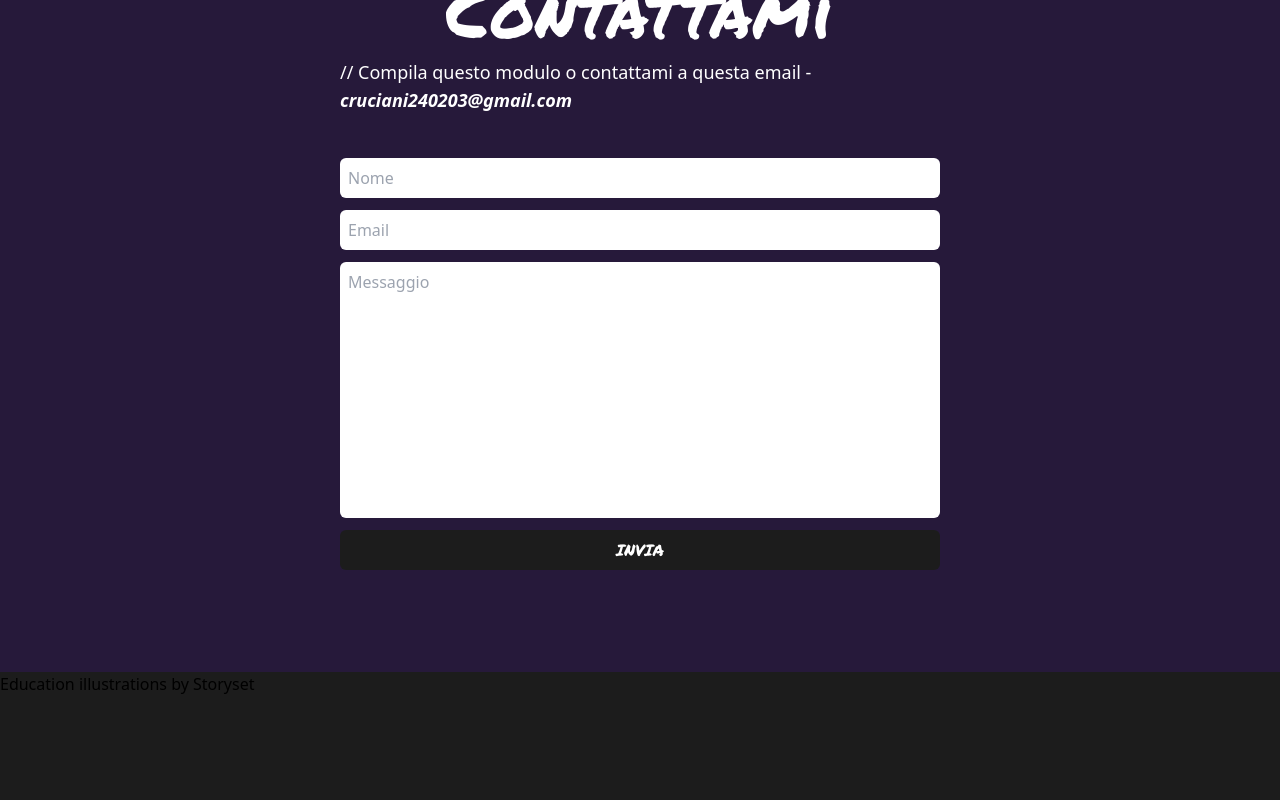
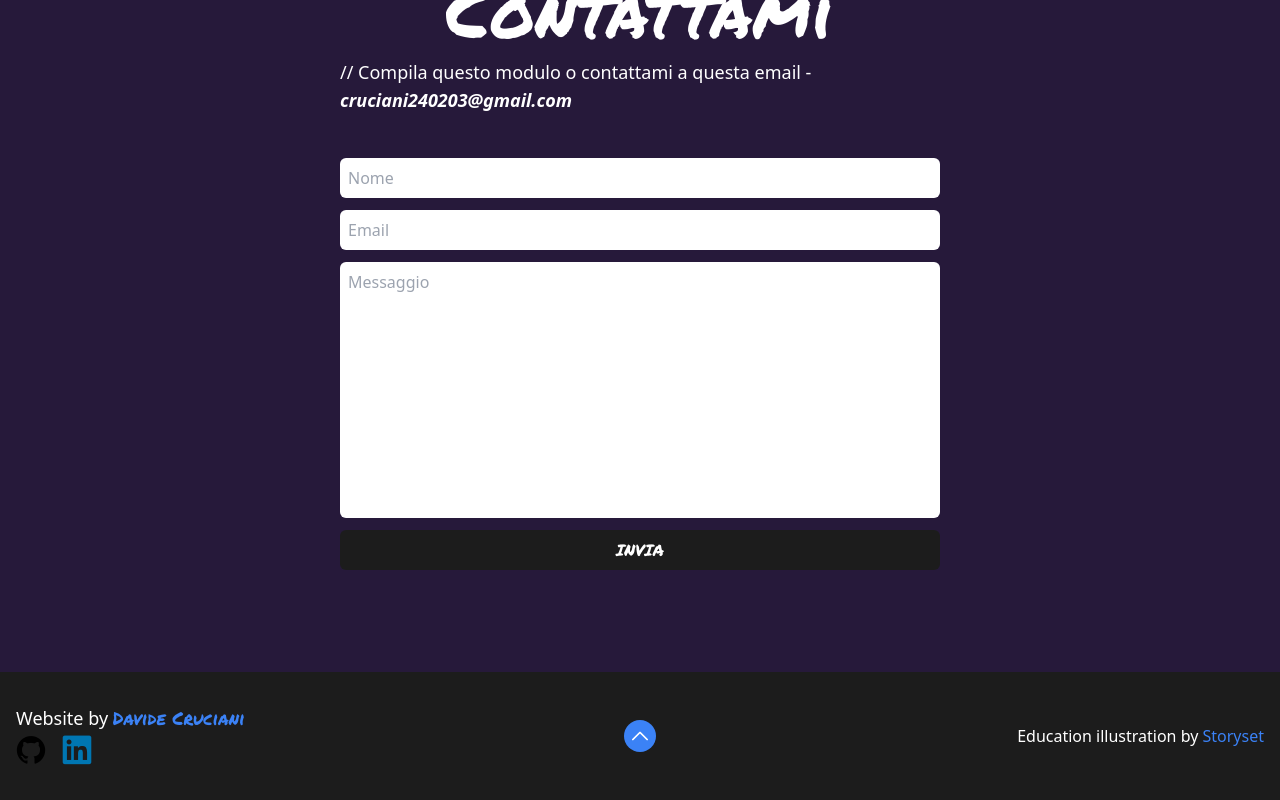
Before and after one commit to DavideCruciani/Portfolio, a React (Vite) app in the folder portfolio/: page / in a window 1280 px wide. Shown: the part 2608-3408 px from the top of the page. Built offline with nearby package versions, Linux system fonts and the light colour scheme.

Commit message:
portfolio finished

```diff
--- a/portfolio/src/App.jsx
+++ b/portfolio/src/App.jsx
@@ -11,6 +11,7 @@ import illustrazione from './assets/Studying.svg'
 import screenBMW from './assets/projects/Homepage-BMW.png'
 import screenFoodiebox from './assets/projects/Foodiebox.png'
 import screenSpaceTourism from './assets/projects/Space-tourism.png'
+import arrow from './assets/up-arrow.svg'
 
 
 function App() {
@@ -21,7 +22,7 @@ function App() {
     <Skills illustrazione={illustrazione}/>
     <Progetti project1={screenBMW} project2={screenFoodiebox} project3={screenSpaceTourism} />
     <Contattami />
-    <Footer />
+    <Footer arrow={arrow}/>
     </>
   )
 }
--- a/portfolio/src/components/Footer.jsx
+++ b/portfolio/src/components/Footer.jsx
@@ -1,9 +1,30 @@
 import React from 'react'
 
-const Footer = () => {
+const Footer = ({arrow}) => {
   return (
-    <footer className='w-full h-32 bg-[#1C1C1C]'>
-      <a href="https://storyset.com/education">Education illustrations by Storyset</a>
+    <footer className='w-full h-32 bg-[#1C1C1C] relative'>
+      <div className="container w-full h-full flex mx-auto p-4">
+      <div className='w-full h-full flex flex-col md:flex-row justify-between items-center'>
+        <div>
+          <p className='text-white text-lg'>Website by <span className='font-Marker text-blue-500'>Davide Cruciani</span></p>
+          <div className='flex gap-4'>
+            <a href="https://github.com/DavideCruciani" target='_blank'>
+              <i class="devicon-github-original text-3xl" size></i>
+            </a>
+            <a href="https://www.linkedin.com/in/davide-cruciani-7b696a270/" target='_blank'>
+              <i class="devicon-linkedin-plain colored text-3xl"></i>
+            </a>
+          </div>
+        </div>
+        <p className="text-white">Education illustration by <a href="https://storyset.com/people" className="text-blue-500" target="_blank" rel="noopener">Storyset</a></p>
+      </div>
+
+      </div>
+      <a href="#" className="absolute top-1/2 -translate-y-1/2 left-1/2 -translate-x-1/2">
+        <div className='bg-blue-500 rounded-full p-2'>
+          <img className='w-4' src={arrow} alt="up arrow" />
+        </div>
+      </a>
     </footer>
   )
 }
```
Also changed, not shown: portfolio/src/assets/up-arrow.svg (added).
